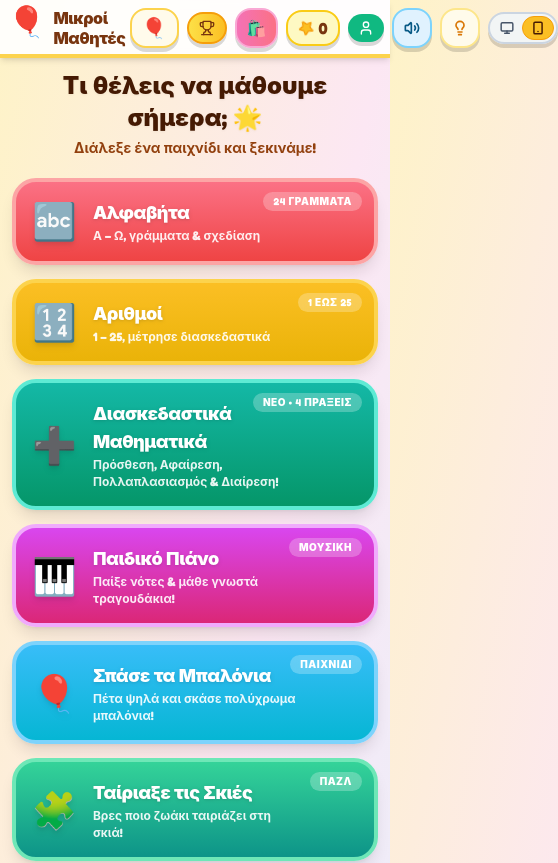
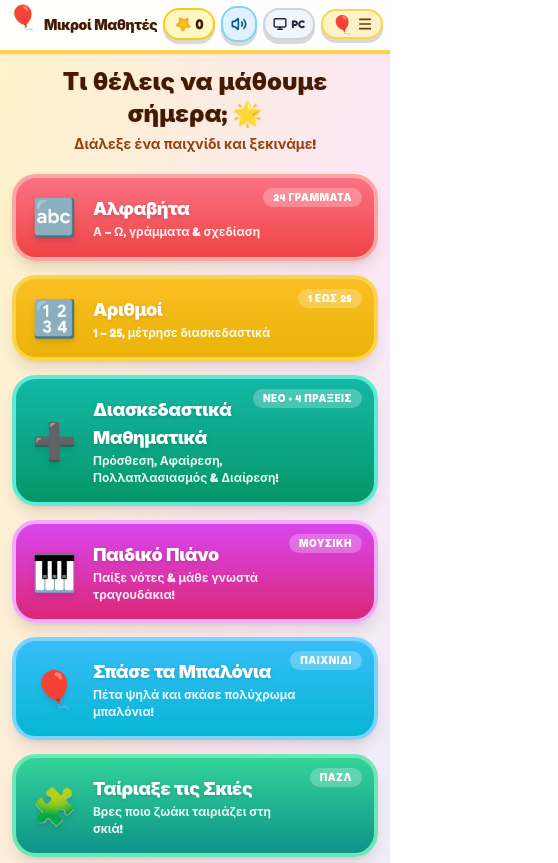
Before and after one commit to teachkid/mikroimathites, a React (Vite) app: page / in a window 390 px wide. Shown: the top 863 px of the page, 558 px wide, since content can reach past the window. Built offline with nearby package versions, Linux system fonts and the light colour scheme.

Commit message:
Βελτιστοποίηση taskbar στο mobile version και ενσωμάτωση Dynamic Island

```diff
--- a/src/components/Header.jsx
+++ b/src/components/Header.jsx
@@ -1,7 +1,23 @@
 import React, { useState, useEffect } from 'react';
-import { Volume2, VolumeX, Maximize, Minimize, ArrowLeft, Star, User, Settings, Trophy, Lightbulb } from 'lucide-react';
+import {
+  Volume2,
+  VolumeX,
+  Maximize,
+  Minimize,
+  ArrowLeft,
+  Star,
+  User,
+  Settings,
+  Trophy,
+  Lightbulb,
+  Menu,
+  X,
+  Monitor,
+  Smartphone,
+} from 'lucide-react';
 import { playPop } from '../utils/sound';
 import { useAuth } from '../context/AuthContext';
+import { useViewMode } from '../context/ViewModeContext';
 import ViewModeSwitcher from './ViewModeSwitcher';
 
 export default function Header({
@@ -16,8 +32,12 @@ export default function Header({
   onOpenFeedback,
 }) {
   const { currentUser, activeChild, isGuest } = useAuth();
+  const { effectiveMode, setViewMode } = useViewMode();
+  const isMobile = effectiveMode === 'mobile';
+
   const [isFullscreen, setIsFullscreen] = useState(false);
   const [canFullscreen, setCanFullscreen] = useState(true);
+  const [isMobileMenuOpen, setIsMobileMenuOpen] = useState(false);
 
   useEffect(() => {
     const hasFs = !!(
@@ -63,27 +83,28 @@ export default function Header({
   };
 
   return (
-    <header className="sticky top-0 z-40 bg-white/90 backdrop-blur-md border-b-4 border-amber-300 px-2 sm:px-6 py-1.5 sm:py-2.5 shadow-md pt-[max(0.5rem,env(safe-area-inset-top))]">
-      <div className="max-w-6xl mx-auto flex items-center justify-between gap-1 sm:gap-2">
+    <>
+      <header className="sticky top-0 z-40 bg-white/95 backdrop-blur-md border-b-4 border-amber-300 px-2 sm:px-6 py-2 shadow-sm pt-[max(0.4rem,env(safe-area-inset-top))]">
+        <div className="max-w-6xl mx-auto flex items-center justify-between gap-1.5 sm:gap-2">
           {/* Left Side: Home or Back Button */}
-        <div className="flex items-center gap-1 sm:gap-2">
+          <div className="flex items-center gap-1 sm:gap-2 shrink-0">
             {currentScreen !== 'home' ? (
               <button
                 onClick={() => {
                   playPop();
                   onGoHome();
                 }}
-              className="flex items-center gap-1.5 bg-amber-400 hover:bg-amber-500 active:bg-amber-600 text-amber-950 font-black px-3.5 py-2 sm:px-4 sm:py-2 rounded-2xl kid-shadow-sm kid-shadow-active transition-all text-sm sm:text-base min-h-[42px]"
+                className="flex items-center gap-1 sm:gap-1.5 bg-amber-400 hover:bg-amber-500 active:bg-amber-600 text-amber-950 font-black px-3 py-1.5 sm:px-4 sm:py-2 rounded-2xl kid-shadow-sm kid-shadow-active transition-all text-xs sm:text-base min-h-[38px] cursor-pointer"
                 title="Επιστροφή στην αρχική"
               >
-              <ArrowLeft className="w-5 h-5 stroke-[3]" />
-              <span className="hidden xs:inline">Αρχική</span>
+                <ArrowLeft className="w-4 h-4 sm:w-5 sm:h-5 stroke-[3]" />
+                <span className="font-black">Πίσω</span>
               </button>
             ) : (
-            <div className="flex items-center gap-2">
-              <span className="text-3xl sm:text-4xl animate-bounce">🎈</span>
+              <div className="flex items-center gap-1.5 sm:gap-2">
+                <span className="text-2xl sm:text-4xl animate-bounce">🎈</span>
                 <div>
-                <h1 className="text-base sm:text-xl font-black text-amber-900 tracking-tight leading-tight">
+                  <h1 className="text-sm sm:text-xl font-black text-amber-950 tracking-tight leading-tight">
                     Μικροί Μαθητές
                   </h1>
                   <p className="text-[10px] sm:text-xs text-amber-700 font-bold hidden sm:block">
@@ -94,7 +115,66 @@ export default function Header({
             )}
           </div>
 
-        {/* Center / Right: Child Profile Pill, Trophy, Stars & Controls */}
+          {/* Right Side Controls */}
+          {/* 1. MOBILE TASKBAR (Compact, Clean, Never Overflows) */}
+          {isMobile ? (
+            <div className="flex items-center gap-1.5 sm:gap-2">
+              {/* Star Counter (Tapping directly opens Star Shop) */}
+              <button
+                onClick={() => {
+                  playPop();
+                  onOpenShop?.();
+                }}
+                className="flex items-center gap-1 bg-yellow-100 hover:bg-yellow-200 border-2 border-yellow-400 px-2.5 py-1 rounded-2xl kid-shadow-sm transition-all active:scale-95 cursor-pointer"
+                title="Τα Αστέρια σου (Πάτησε για το Κατάστημα)"
+              >
+                <Star className="w-4 h-4 text-amber-500 fill-amber-400 animate-spin" style={{ animationDuration: '8s' }} />
+                <span className="font-black text-amber-950 text-sm">
+                  {activeChild?.stars || 0}
+                </span>
+              </button>
+
+              {/* Sound Toggle */}
+              <button
+                onClick={() => {
+                  playPop();
+                  onToggleSound();
+                }}
+                className="p-1.5 bg-sky-100 hover:bg-sky-200 active:bg-sky-300 text-sky-800 rounded-2xl border-2 border-sky-300 kid-shadow-sm transition-all min-h-[36px] min-w-[36px] flex items-center justify-center cursor-pointer"
+                title={soundEnabled ? 'Σίγαση Ήχου' : 'Ενεργοποίηση Ήχου'}
+              >
+                {soundEnabled ? (
+                  <Volume2 className="w-4 h-4 stroke-[2.5]" />
+                ) : (
+                  <VolumeX className="w-4 h-4 text-rose-500 stroke-[2.5]" />
+                )}
+              </button>
+
+              {/* Quick switch to PC version button */}
+              <button
+                onClick={() => setViewMode('pc')}
+                className="flex items-center gap-1 bg-slate-100 hover:bg-slate-200 active:bg-slate-300 border-2 border-slate-300 px-2 py-1.5 rounded-2xl text-slate-800 font-black text-xs kid-shadow-sm transition-all active:scale-95 cursor-pointer"
+                title="Αλλαγή σε λειτουργία Υπολογιστή (PC)"
+              >
+                <Monitor className="w-3.5 h-3.5 text-slate-800 stroke-[2.5]" />
+                <span className="text-[11px] font-black">PC</span>
+              </button>
+
+              {/* Mobile Drawer Menu Button (Avatar + Hamburger) */}
+              <button
+                onClick={() => {
+                  playPop();
+                  setIsMobileMenuOpen(true);
+                }}
+                className="flex items-center gap-1 bg-amber-100 hover:bg-amber-200 border-2 border-amber-300 px-2 py-1 rounded-2xl text-amber-950 font-black kid-shadow-sm active:scale-95 transition-all cursor-pointer"
+                title="Μενού Επιλογών"
+              >
+                <span className="text-lg leading-none">{activeChild?.avatar || '🦁'}</span>
+                <Menu className="w-4 h-4 text-amber-900 stroke-[2.5]" />
+              </button>
+            </div>
+          ) : (
+            /* 2. PC / DESKTOP WIDESCREEN TASKBAR */
             <div className="flex items-center gap-2 sm:gap-2.5">
               {/* Active Child Profile Badge */}
               <button
@@ -106,7 +186,7 @@ export default function Header({
                     onOpenParentZone();
                   }
                 }}
-            className="flex items-center gap-1.5 bg-amber-50 hover:bg-amber-100 border-2 border-amber-300 px-2.5 py-1 sm:px-3 sm:py-1.5 rounded-2xl kid-shadow-sm transition-all"
+                className="flex items-center gap-1.5 bg-amber-50 hover:bg-amber-100 border-2 border-amber-300 px-2.5 py-1 sm:px-3 sm:py-1.5 rounded-2xl kid-shadow-sm transition-all cursor-pointer"
                 title="Προφίλ Παιδιού / Ζώνη Γονέα"
               >
                 <span className="text-xl sm:text-2xl">{activeChild?.avatar || '🦁'}</span>
@@ -126,7 +206,7 @@ export default function Header({
                   playPop();
                   onOpenScoreboard();
                 }}
-            className="flex items-center gap-1 bg-gradient-to-r from-yellow-300 to-amber-400 hover:from-yellow-400 hover:to-amber-500 text-amber-950 font-black px-2.5 py-1.5 sm:px-3 sm:py-1.5 rounded-2xl border-2 border-amber-500 kid-shadow-sm transition-all active:scale-95"
+                className="flex items-center gap-1 bg-gradient-to-r from-yellow-300 to-amber-400 hover:from-yellow-400 hover:to-amber-500 text-amber-950 font-black px-2.5 py-1.5 sm:px-3 sm:py-1.5 rounded-2xl border-2 border-amber-500 kid-shadow-sm transition-all active:scale-95 cursor-pointer"
                 title="Πίνακας Πρωταθλητών (Scoreboard)"
               >
                 <Trophy className="w-4 h-4 sm:w-5 sm:h-5 text-amber-900" />
@@ -139,7 +219,7 @@ export default function Header({
                   playPop();
                   onOpenShop();
                 }}
-            className="flex items-center gap-1 bg-gradient-to-r from-pink-400 to-rose-400 hover:from-pink-500 hover:to-rose-500 text-white font-black px-2.5 py-1.5 sm:px-3 sm:py-1.5 rounded-2xl border-2 border-pink-300 kid-shadow-sm transition-all active:scale-95"
+                className="flex items-center gap-1 bg-gradient-to-r from-pink-400 to-rose-400 hover:from-pink-500 hover:to-rose-500 text-white font-black px-2.5 py-1.5 sm:px-3 sm:py-1.5 rounded-2xl border-2 border-pink-300 kid-shadow-sm transition-all active:scale-95 cursor-pointer"
                 title="Μαγικό Κατάστημα (Star Shop)"
               >
                 <span className="text-base sm:text-lg">🛍️</span>
@@ -161,7 +241,7 @@ export default function Header({
                     playPop();
                     onOpenAuth();
                   }}
-              className="flex items-center gap-1 bg-emerald-500 hover:bg-emerald-600 active:bg-emerald-700 text-white font-black px-2.5 py-1.5 sm:px-3.5 sm:py-2 rounded-2xl kid-shadow-sm text-xs sm:text-sm transition-all"
+                  className="flex items-center gap-1 bg-emerald-500 hover:bg-emerald-600 active:bg-emerald-700 text-white font-black px-2.5 py-1.5 sm:px-3.5 sm:py-2 rounded-2xl kid-shadow-sm text-xs sm:text-sm transition-all cursor-pointer"
                 >
                   <User className="w-4 h-4" />
                   <span className="hidden xs:inline">Σύνδεση</span>
@@ -172,7 +252,7 @@ export default function Header({
                     playPop();
                     onOpenParentZone();
                   }}
-              className="p-2 sm:px-3 sm:py-2 bg-purple-100 hover:bg-purple-200 text-purple-900 rounded-2xl border-2 border-purple-300 kid-shadow-sm transition-all flex items-center gap-1"
+                  className="p-2 sm:px-3 sm:py-2 bg-purple-100 hover:bg-purple-200 text-purple-900 rounded-2xl border-2 border-purple-300 kid-shadow-sm transition-all flex items-center gap-1 cursor-pointer"
                   title="Ζώνη Γονέα"
                 >
                   <Settings className="w-4 h-4" />
@@ -186,7 +266,7 @@ export default function Header({
                   playPop();
                   onToggleSound();
                 }}
-            className="p-2 bg-sky-100 hover:bg-sky-200 active:bg-sky-300 text-sky-800 rounded-2xl border-2 border-sky-300 kid-shadow-sm transition-all min-h-[40px] min-w-[40px] flex items-center justify-center"
+                className="p-2 bg-sky-100 hover:bg-sky-200 active:bg-sky-300 text-sky-800 rounded-2xl border-2 border-sky-300 kid-shadow-sm transition-all min-h-[40px] min-w-[40px] flex items-center justify-center cursor-pointer"
                 title={soundEnabled ? 'Σίγαση' : 'Ενεργοποίηση Ήχου'}
               >
                 {soundEnabled ? (
@@ -203,7 +283,7 @@ export default function Header({
                     playPop();
                     onOpenFeedback();
                   }}
-              className="p-2 bg-amber-50 hover:bg-amber-100 active:bg-amber-200 text-amber-800 rounded-2xl border-2 border-amber-200 kid-shadow-sm transition-all min-h-[40px] min-w-[40px] flex items-center justify-center"
+                  className="p-2 bg-amber-50 hover:bg-amber-100 active:bg-amber-200 text-amber-800 rounded-2xl border-2 border-amber-200 kid-shadow-sm transition-all min-h-[40px] min-w-[40px] flex items-center justify-center cursor-pointer"
                   title="Πρότεινε Ιδέα ή Ανάφερε Πρόβλημα"
                 >
                   <Lightbulb className="w-4 h-4 sm:w-5 sm:h-5 text-amber-600 stroke-[2.5]" />
@@ -217,7 +297,7 @@ export default function Header({
               {canFullscreen && (
                 <button
                   onClick={toggleFullscreen}
-              className="p-2 bg-emerald-100 hover:bg-emerald-200 active:bg-emerald-300 text-emerald-800 rounded-2xl border-2 border-emerald-300 kid-shadow-sm transition-all min-h-[40px] min-w-[40px] flex items-center justify-center hidden sm:flex"
+                  className="p-2 bg-emerald-100 hover:bg-emerald-200 active:bg-emerald-300 text-emerald-800 rounded-2xl border-2 border-emerald-300 kid-shadow-sm transition-all min-h-[40px] min-w-[40px] flex items-center justify-center hidden sm:flex cursor-pointer"
                   title="Πλήρης Οθόνη"
                 >
                   {isFullscreen ? (
@@ -228,7 +308,119 @@ export default function Header({
                 </button>
               )}
             </div>
+          )}
         </div>
       </header>
+
+      {/* MOBILE ACTION SHEET / MENU (Opens when tapping avatar/menu in mobile view) */}
+      {isMobileMenuOpen && (
+        <div className="fixed inset-0 z-50 flex items-end sm:items-center justify-center bg-slate-900/60 backdrop-blur-xs animate-fadeIn">
+          <div className="w-full max-w-sm bg-white rounded-t-3xl sm:rounded-3xl border-4 border-amber-300 p-5 shadow-2xl animate-pop">
+            {/* Header of Mobile Menu */}
+            <div className="flex items-center justify-between pb-3 border-b border-amber-100">
+              <div className="flex items-center gap-2.5">
+                <span className="text-3xl">{activeChild?.avatar || '🦁'}</span>
+                <div>
+                  <h3 className="font-black text-amber-950 text-base leading-tight">
+                    {activeChild?.name || 'Μαθητής'}
+                  </h3>
+                  <span className="text-xs text-amber-700 font-bold">
+                    {activeChild?.age ? `${activeChild.age} ετών • ` : ''}
+                    {activeChild?.stars || 0} ⭐ Αστέρια
+                  </span>
+                </div>
+              </div>
+
+              <button
+                onClick={() => {
+                  playPop();
+                  setIsMobileMenuOpen(false);
+                }}
+                className="p-1.5 rounded-full bg-slate-100 hover:bg-slate-200 text-slate-600 active:scale-95"
+              >
+                <X className="w-5 h-5 stroke-[2.5]" />
+              </button>
+            </div>
+
+            {/* Quick Actions List */}
+            <div className="py-3 space-y-2">
+              {/* Scoreboard */}
+              <button
+                onClick={() => {
+                  playPop();
+                  setIsMobileMenuOpen(false);
+                  onOpenScoreboard?.();
+                }}
+                className="w-full flex items-center justify-between p-3 rounded-2xl bg-amber-50 hover:bg-amber-100 border-2 border-amber-200 font-black text-amber-950 text-sm active:scale-98 transition-all"
+              >
+                <div className="flex items-center gap-2.5">
+                  <span className="text-xl">🏆</span>
+                  <span>Πίνακας Πρωταθλητών (Top)</span>
+                </div>
+                <span className="text-xs text-amber-700 font-bold">Δες Ρεκόρ →</span>
+              </button>
+
+              {/* Star Shop */}
+              <button
+                onClick={() => {
+                  playPop();
+                  setIsMobileMenuOpen(false);
+                  onOpenShop?.();
+                }}
+                className="w-full flex items-center justify-between p-3 rounded-2xl bg-pink-50 hover:bg-pink-100 border-2 border-pink-200 font-black text-pink-950 text-sm active:scale-98 transition-all"
+              >
+                <div className="flex items-center gap-2.5">
+                  <span className="text-xl">🛍️</span>
+                  <span>Μαγικό Κατάστημα (Shop)</span>
+                </div>
+                <span className="text-xs text-pink-700 font-bold">Δώρα →</span>
+              </button>
+
+              {/* Parent Zone / Login */}
+              <button
+                onClick={() => {
+                  playPop();
+                  setIsMobileMenuOpen(false);
+                  if (isGuest) {
+                    onOpenAuth?.();
+                  } else {
+                    onOpenParentZone?.();
+                  }
+                }}
+                className="w-full flex items-center justify-between p-3 rounded-2xl bg-purple-50 hover:bg-purple-100 border-2 border-purple-200 font-black text-purple-950 text-sm active:scale-98 transition-all"
+              >
+                <div className="flex items-center gap-2.5">
+                  <span className="text-xl">⚙️</span>
+                  <span>{isGuest ? 'Σύνδεση Λογαριασμού' : 'Ζώνη Γονέα (Ρυθμίσεις)'}</span>
+                </div>
+                <span className="text-xs text-purple-700 font-bold">Άνοιγμα →</span>
+              </button>
+
+              {/* Feedback & Bug Reporting */}
+              <button
+                onClick={() => {
+                  playPop();
+                  setIsMobileMenuOpen(false);
+                  onOpenFeedback?.();
+                }}
+                className="w-full flex items-center justify-between p-3 rounded-2xl bg-emerald-50 hover:bg-emerald-100 border-2 border-emerald-200 font-black text-emerald-950 text-sm active:scale-98 transition-all"
+              >
+                <div className="flex items-center gap-2.5">
+                  <span className="text-xl">💡</span>
+                  <span>Πρότεινε Ιδέα ή Ανάφερε Bug</span>
+                </div>
+                <span className="text-xs text-emerald-700 font-bold">Φόρμα →</span>
+              </button>
+            </div>
+
+            {/* View Mode Switcher inside Sheet */}
+            <div className="pt-3 border-t border-amber-100 flex items-center justify-between">
+              <span className="text-xs font-bold text-slate-700">Έκδοση Προβολής:</span>
+              <ViewModeSwitcher />
+            </div>
+          </div>
+        </div>
+      )}
+    </>
   );
 }
```
Also changed, not shown: src/components/MobileSimulatorWrapper.jsx (+14 -11 lines). Lines whose indentation alone changed are shown as unchanged.
